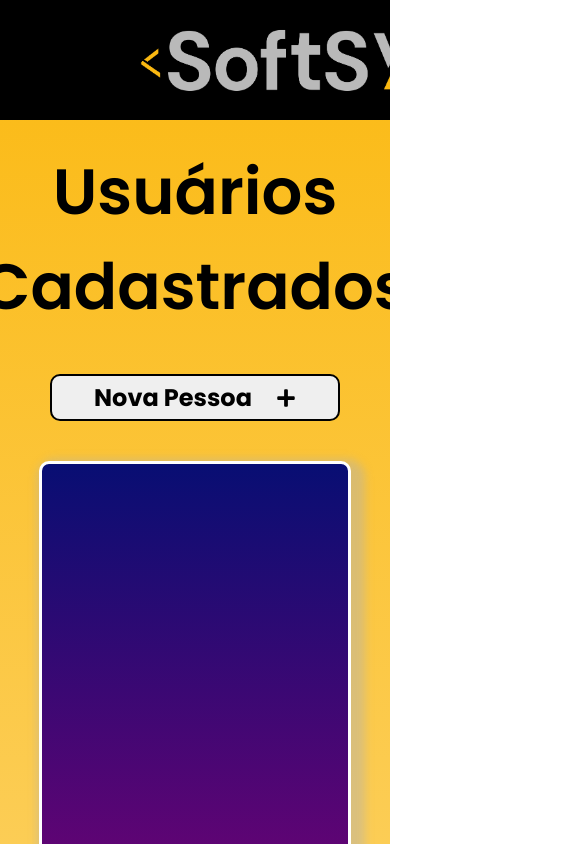
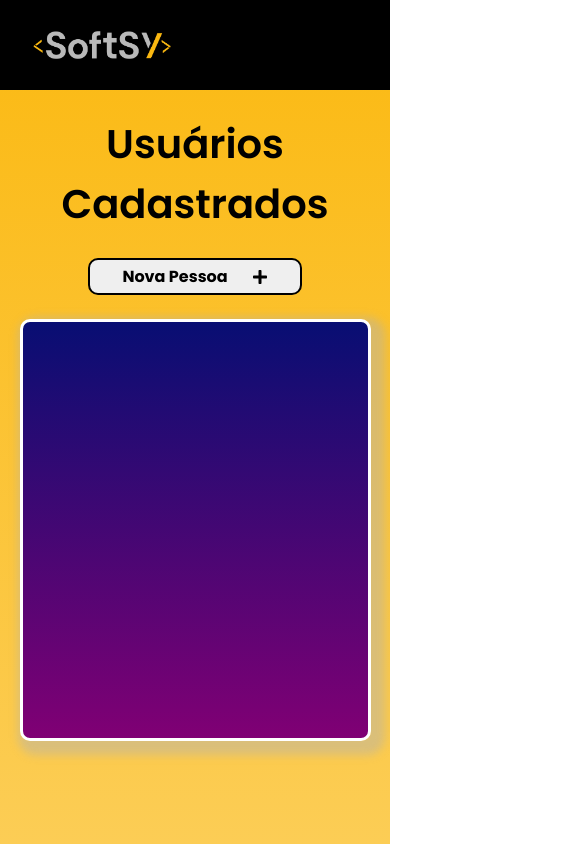
Before and after one commit to luyz-gusta/softsy, a React (Create React App) app: page / in a window 390 px wide. Shown: the top 844 px of the page, 585 px wide, since content can reach past the window. Built offline with nearby package versions, Linux system fonts and the light colour scheme.

Commit message:
Responsividade da tela users pronta

```diff
--- a/src/assets/styles/header.css
+++ b/src/assets/styles/header.css
@@ -13,3 +13,31 @@ header img {
     height: 75px;
     width: auto;
 }
+
+@media (max-width: 1440px) {
+    header {
+        padding: 0px 60px;
+    }
+
+    header img {
+        width: 28vw;
+        height: auto;
+    }
+}
+
+@media (max-width: 1024px) {
+    header {
+        height: 90px;
+    }
+}
+
+@media (max-width: 560px) {
+    header {
+        padding: 0px 24px;
+    }
+
+    header img {
+        width: 40vw;
+        height: auto;
+    }
+}
--- a/src/assets/styles/reset.css
+++ b/src/assets/styles/reset.css
@@ -63,3 +63,9 @@ h2 {
     font-style: normal;
     font-weight: 600;
 }
+
+@media (max-width: 860px) {
+    body {
+        width: 100vw;
+    }
+}
--- a/src/assets/styles/users.css
+++ b/src/assets/styles/users.css
@@ -110,3 +110,124 @@
 .btn svg {
     font-size: 20px;
 }
+
+@media (max-width: 1440px) {
+    .user-data {
+        min-height: 80px;
+        height: 80px;
+    }
+
+    .user-data p {
+        font-size: 1.25rem;
+    }
+
+    .action-icons {
+        gap: 1.3rem;
+    }
+}
+
+@media (max-width: 1024px) {
+    .list-users {
+        height: 60vh;
+        width: 90vw;
+    }
+
+    .container-users h1 {
+        font-size: 3.5rem;
+    }
+
+    .container-users {
+        gap: 24px;
+    }
+}
+
+@media (max-width: 960px) {
+    .list-users {
+        width: 90vw;
+    }
+
+    .user-data {
+        padding: 0px 28px;
+    }
+}
+
+@media (max-width: 740px) {
+    .container-users h1 {
+        font-size: 3rem;
+    }
+
+    .user-data {
+        height: 60px;
+        min-height: 60px;
+        padding: 0px 16px;
+    }
+
+    .user-data p {
+        font-size: 1rem;
+    }
+
+    .action-icons {
+        gap: 1rem;
+    }
+
+    .action-icons svg {
+        width: 1rem;
+        height: auto;
+        cursor: pointer;
+    }
+
+    .btn {
+        gap: 24px;
+        padding: 4px 32px;
+    }
+
+    .btn strong {
+        font-size: 1rem;
+        font-weight: 700;
+    }
+
+    .btn svg {
+        font-size: 1rem;
+    }
+}
+
+@media (max-width: 560px) {
+    .list-users {
+        height: 50vh;
+    }
+
+    .nome {
+        grid-column: 1;
+    }
+
+    .container-users h1 {
+        font-size: 2.5rem;
+    }
+
+    .cpf {
+        display: flex;
+        align-items: center;
+        justify-content: center;
+        grid-column: 2;
+    }
+
+    .user-data p {
+        font-size: 0.8rem;
+    }
+
+    .action-icons {
+        display: flex;
+        flex-direction: column;
+        gap: 4px;
+        grid-column: 3;
+    }
+
+    .user-data {
+        padding: 0px 12px;
+        grid-template-columns: 30% 55% 15%;
+    }
+
+    .cep {
+        display: none;
+    }
+}
--- a/src/components/UserData.jsx
+++ b/src/components/UserData.jsx
@@ -9,7 +9,7 @@ const UserData = ({ data }) => {
         <div className="user-data">
             <p className="name">{data.personal.name}</p>
             <p className="cpf">{data.personal.cpf}</p>
-            <p className="birth-date">{data.address.cep}</p>
+            <p className="cep">{data.address.cep}</p>
             <div className="action-icons">
                 <span id="view" onClick={() => {
                     sessionStorage.setItem('idUser', data.id)
```
